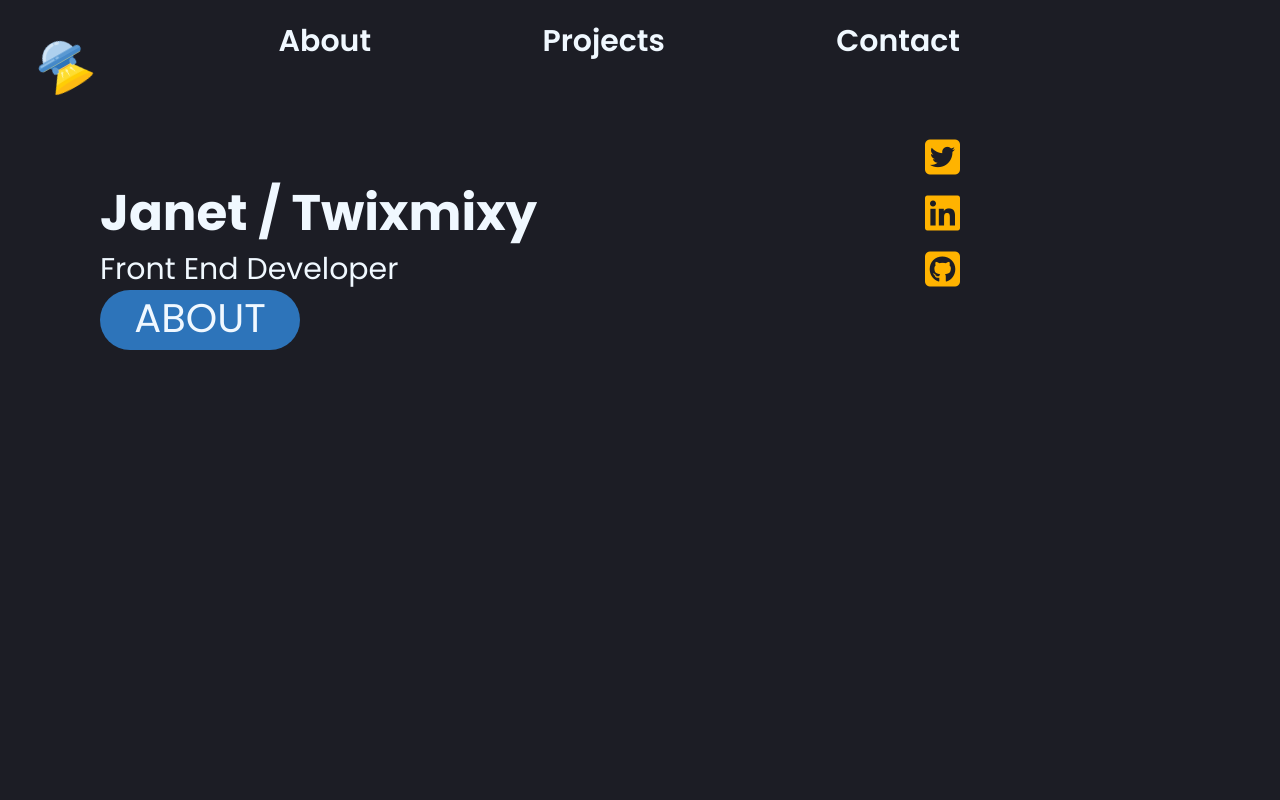
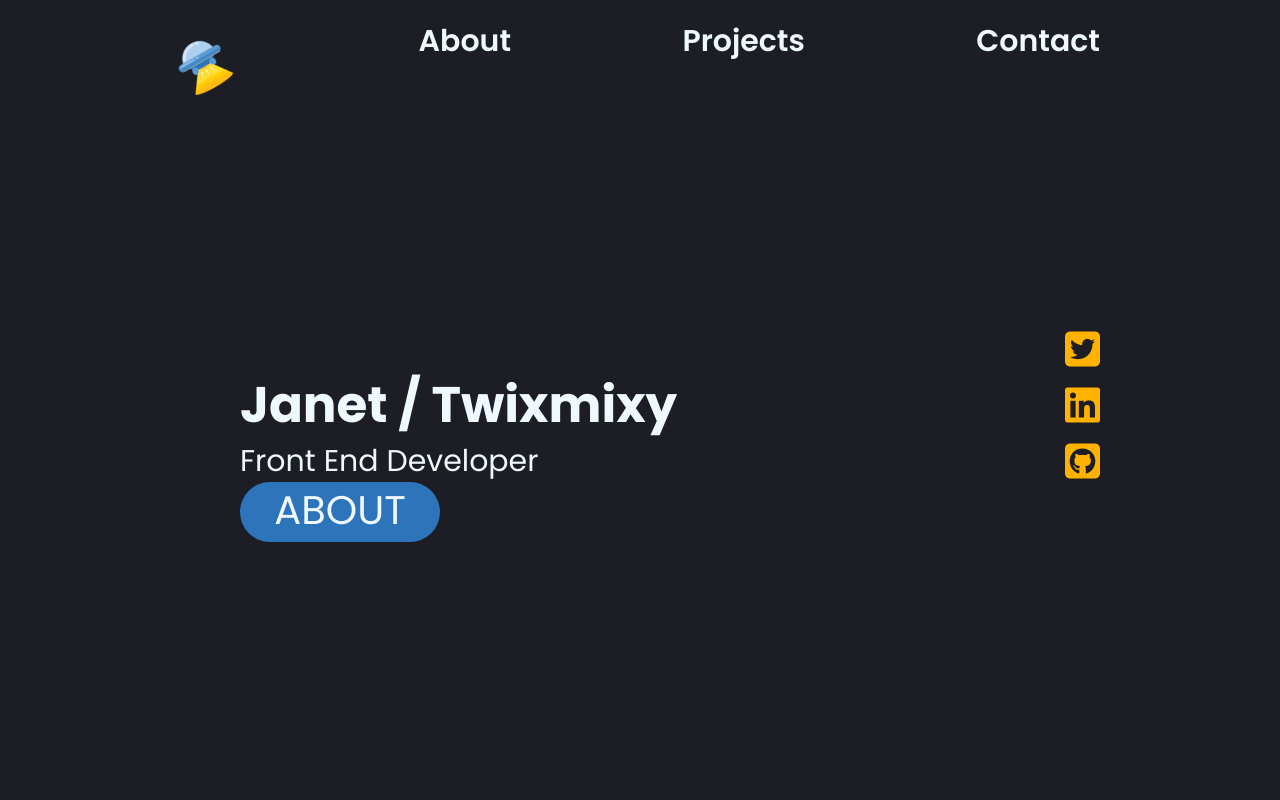
Before and after one commit to TwixmixyJanet/portfolio-frontenddev, a website built with webpack: page index.html in a window 1280 px wide. Shown: the top 800 px of the page. Built offline with nearby package versions, Linux system fonts and the light colour scheme.

Commit message:
adjusting hero content to be in middle

```diff
--- a/css/style.css
+++ b/css/style.css
@@ -173,6 +173,7 @@
      height: 100%;
      justify-content: space-between;
      align-items: center;
+     margin-top: 20%;
    }
 
    .hero-text {
@@ -353,6 +354,7 @@
    @media (min-width: 640px) {
     .content-wrapper {
       max-width: 960px;
+      margin: 0 auto;
     }
 
    .hamburger {
```
